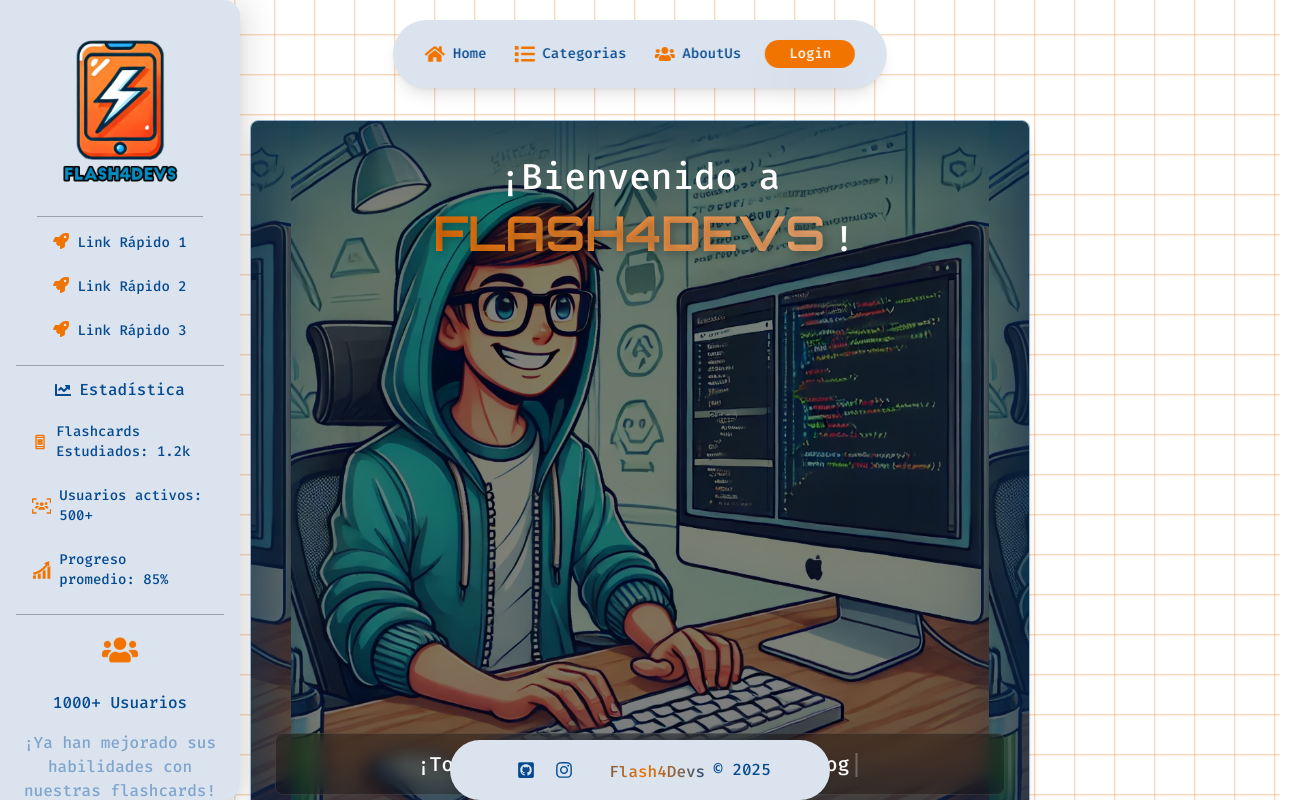
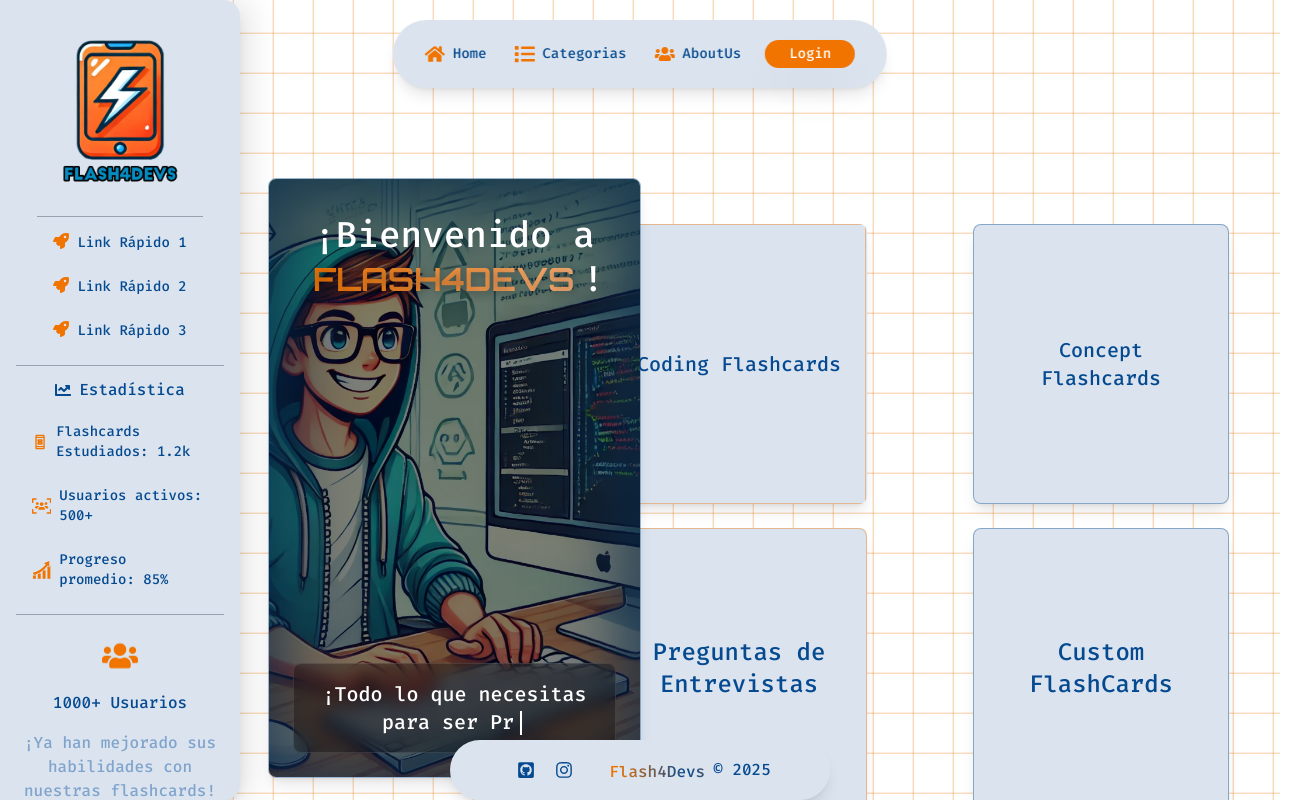
Before and after one commit to iZergiodev/Front-Flash4Devs, a React (Vite) app: page / in a window 1280 px wide. Shown: the top 800 px of the page, 1311 px wide, since content can reach past the window. Built offline with nearby package versions, Linux system fonts and the light colour scheme.

Commit message:
Cambio Home conforme Hans nos he solicitado

```diff
--- a/Home.jsx
+++ b/Home.jsx
@@ -23,7 +23,16 @@ export const Home = () => {
 
   return (
     <>
-      <div className="relative w-full h-full">
+      <div className="relative w-full min-h-screen">
+        <div className="absolute inset-0">
+          <Squares
+            speed={0.1}
+            squareSize={40}
+            direction="diagonal"
+            borderColor="rgba(241, 115, 0, 0.2)"
+            hoverFillColor="#81A4CD"
+          />
+        </div>
         <AnimatedContent
           distance={150}
           direction="vertical"
@@ -44,23 +53,19 @@ export const Home = () => {
             ""
           )}
         </AnimatedContent>
-        <Squares
-          speed={0.1}
-          squareSize={40}
-          direction="diagonal"
-          borderColor="rgba(241, 115, 0, 0.2)"
-          hoverFillColor="#81A4CD"
-        />
+
         <Footer />
         <Navbar />
         <SideBar />
-        <div className="flex flex-col items-center justify-center w-full h-full">
-          <HeroSection />
-          <div className="absolute flex flex-wrap gap-6 justify-center w-full md:w-[700px] bottom-3 mb-15 ml-15 z-30">
-            <p className="orbitron flex items-center mr-20 mb-5 text-center hidden md:hidden sm:hidden lg:block xl:block">
+        <div className="flex flex-col md:flex-row items-center justify-items w-full h-full p-2 gap-1">
+          <div className="flex justify-center items-center w-full md:w-1/2 mt-35 ml-65">
+            <HeroSection />
+          </div>
+          <div className="w-full md:w-1/2 flex flex-col items-center z-10 mt-25">
+            <p className="orbitron items-center text-md mb-5 text-center hidden lg:block xl:block mr-20">
               ¿Qué vamos a estudiar primero?
             </p>
-            <div className="grid grid-cols-1 md:grid-cols-2 gap-6 w-full">
+            <div className="grid grid-cols-1 md:grid-cols-2 gap-6 w-[700px]">
               <Link to="/eligecategoria/coding">
                 <motion.div
                   className={`w-58 ml-25 md:ml-0 md:top-0 top-30 justify-center items-center md:w-64 h-70 rounded-lg flex flex-col ${
--- a/src/components/HeroSection.jsx
+++ b/src/components/HeroSection.jsx
@@ -4,7 +4,8 @@ import { motion } from "framer-motion";
 export const HeroSection = () => {
   return (
     <motion.div
-      className="absolute flex inset-0 items-center justify-center w-[90%] sm:w-[400px] md:w-[500px] lg:w-[780px] h-[400px] sm:h-[500px] md:h-[600px] lg:h-[700px] top-20 sm:top-25 md:top-30 lg:top-30 left-1/2 transform -translate-x-1/2 rounded-lg shadow-lg overflow-hidden border border-primary/40 z-20"
+      className="relative flex items-center justify-center w-full max-w-[680px] h-[400px] sm:h-[500px] md:h-[600px] lg:h-[600px]
+                  rounded-lg shadow-lg overflow-hidden border border-primary/40 z-20"
       initial={{ opacity: 0, x: 100 }}
       whileInView={{ opacity: 1, x: 0 }}
       transition={{ duration: 0.8 }}
@@ -14,9 +15,10 @@ export const HeroSection = () => {
         className="absolute inset-0 bg-cover bg-center"
         style={{
           backgroundImage: "url('/Programadorsorriendo.webp')",
-          backgroundSize: "contain",
+          backgroundSize: "cover",
         }}
       />
+
       <div
         className="absolute inset-0 rounded-lg overflow-hidden"
         style={{
--- a/src/components/SideBar.jsx
+++ b/src/components/SideBar.jsx
@@ -52,7 +52,7 @@ export const SideBar = () => {
       <AnimatePresence>
         {(isSidebarOpen || window.innerWidth >= 768) && (
           <motion.div
-            className="fixed left-0 top-0 h-screen w-60 bg-card shadow-lg flex flex-col items-center p-4 z-20 pt-0 rounded-r-2xl [filter:drop-shadow(10px_0_15px_rgba(0,0,0,0.1))]"
+            className="fixed left-0 top-0 h-screen w-60 bg-card shadow-lg flex flex-col items-center p-4 z-40 pt-0 rounded-r-2xl [filter:drop-shadow(10px_0_15px_rgba(0,0,0,0.1))]"
             initial={{ x: -100, opacity: 0 }}
             animate={{ x: 0, opacity: 1 }}
             exit={{ x: -100, opacity: 0 }}
--- a/src/components/effectcomponents/Squares.css
+++ b/src/components/effectcomponents/Squares.css
@@ -1,7 +1,7 @@
 
 .squares-canvas {
   width: 100%;
-  height: 1700px;
+  height: 100%;
   border: none;
   display: block;
 }
--- a/src/index.css
+++ b/src/index.css
@@ -25,7 +25,7 @@
 
 .orbitron {
   font-family: 'Orbitron', sans-serif;
-  font-size: 3rem;
+  font-size: 2rem;
   font-weight: 700;
   text-transform: uppercase;
   text-align: center;
@@ -39,7 +39,7 @@
 
 @media (max-width: 768px) {
   .orbitron {
-    font-size: 2rem;
+    font-size: 1rem;
   }
 }
 
```
